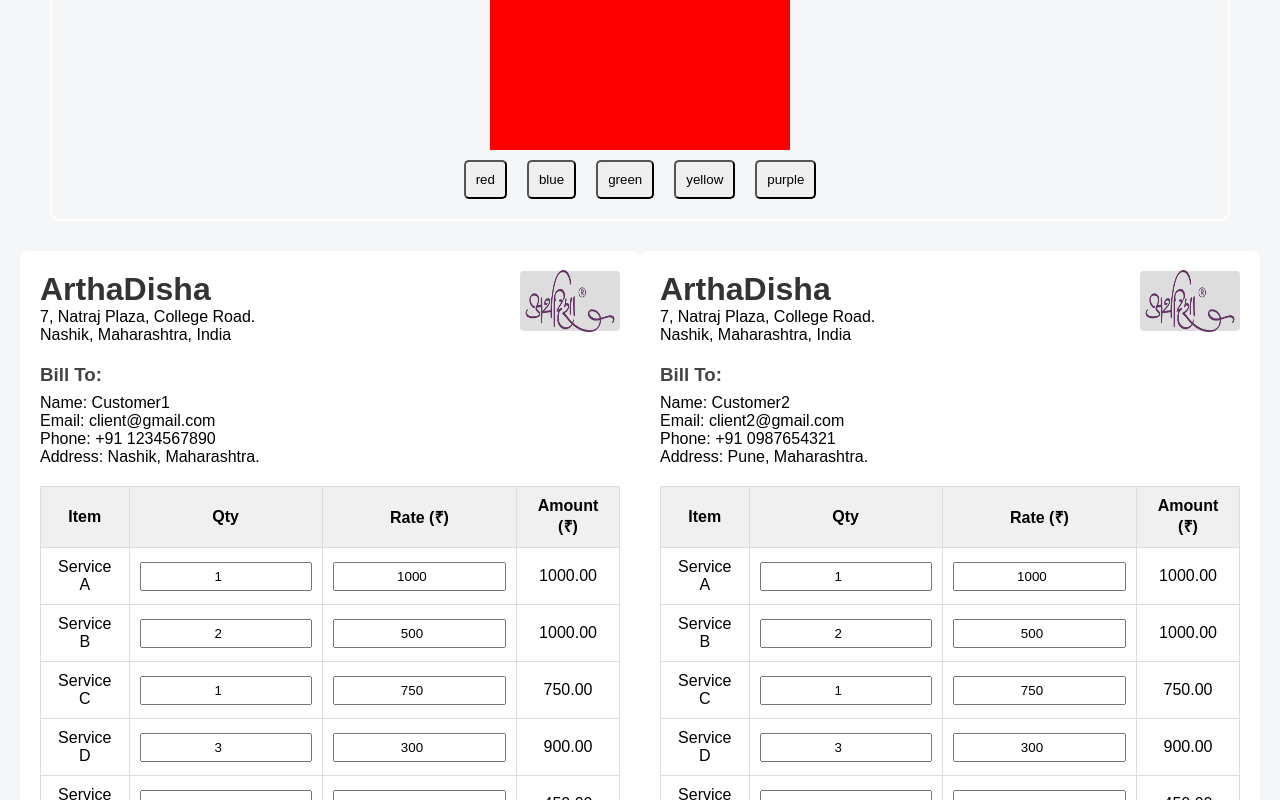
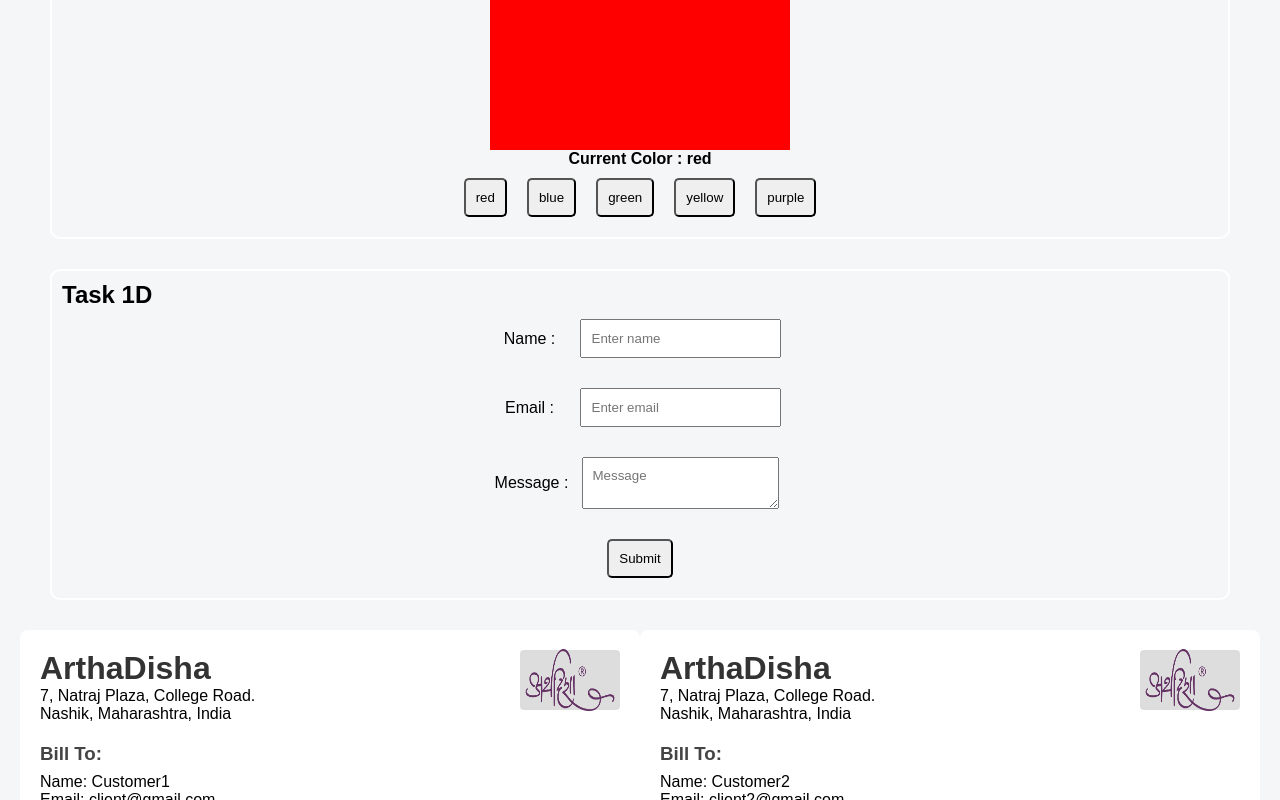
Before and after one commit to VSwaroop07/arthadisha-internship, a React (Create React App) app in the folder arthadisha-react-training/: page / in a window 1280 px wide. Shown: the part 613-1413 px from the top of the page. Built offline with nearby package versions, Linux system fonts and the light colour scheme.

Commit message:
( Task 1d ) Simple Form with seprate State

```diff
--- a/arthadisha-react-training/src/App.js
+++ b/arthadisha-react-training/src/App.js
@@ -7,6 +7,7 @@ import { useState } from "react";
 import CounterApp from "./components/hooks-practice/CounterApp";
 import ToggleVisibility from "./components/hooks-practice/ToggleVisibility";
 import BackgroundColorChanger from "./components/hooks-practice/BackgroundColorChanger";
+import SimpleForm from "./components/hooks-practice/SimpleForm";
 function App() {
   // const date = new Date();
   const invoiceStyle = {
@@ -32,6 +33,7 @@ function App() {
       <CounterApp/>
       <ToggleVisibility/>
       <BackgroundColorChanger/>
+      <SimpleForm/>
       {/* <div
         className="App"
         style={{ backgroundColor: "lightslategray", borderRadius: "20px" }}
--- a/arthadisha-react-training/src/components/hooks-practice/BackgroundColorChanger.jsx
+++ b/arthadisha-react-training/src/components/hooks-practice/BackgroundColorChanger.jsx
@@ -19,8 +19,8 @@ const BackgroundColorChanger = () => {
     <div style={box}>
         <h2 style={{textAlign: 'left'}}>Task 1C</h2>
       <div style={{height: '300px', width: '300px', backgroundColor: color, margin: 'auto'}}>
-
       </div>
+      <h4>Current Color : {color}</h4>
       <button
         type="button"
         onClick={() => setColor("red")}
--- /dev/null
+++ b/arthadisha-react-training/src/components/hooks-practice/SimpleForm.jsx
@@ -0,0 +1,83 @@
+import React, { useState } from "react";
+
+const SimpleForm = () => {
+  const [name, setName] = useState("");
+  const [email, setEmail] = useState("");
+  const [message, setMessage] = useState("");
+  const BtnStyle = {
+    margin: "10px",
+    padding: "10px",
+    borderRadius: "5px",
+    marginTop: "10px",
+  };
+  const box = {
+    border: "white 2px solid",
+    textAlign: "center",
+    gap: "13px",
+    margin: "30px",
+    padding: "10px",
+    borderRadius: "10px",
+  };
+  const inp = {
+    margin: "10px",
+    padding: "10px",
+  };
+  const labelStyle = {
+    width: "80px",
+  };
+  const formRow = {
+    display: "flex",
+    alignItems: "center",
+    marginBottom: "10px",
+    justifyContent: "center",
+  };
+  const handleSubmit = () => {
+  alert(`Name: ${name}\nEmail: ${email}\nMessage: ${message}`);
+  setName("");
+  setEmail("");
+  setMessage("");
+};
+  return (
+    <div style={box}>
+      <h2 style={{ textAlign: "left" }}>Task 1D</h2>
+      <div>
+        <div style={formRow}>
+          <label style={labelStyle}>Name :</label>
+          <input
+            type="text"
+            placeholder="Enter name"
+            style={inp}
+            value={name}
+            onChange={(e) => setName(e.target.value)}
+          />
+        </div>
+
+        <div style={formRow}>
+          <label style={labelStyle}>Email :</label>
+          <input
+            type="email"
+            placeholder="Enter email"
+            style={inp}
+            value={email}
+            onChange={(e) => setEmail(e.target.value)}
+          />
+        </div>
+
+        <div style={formRow}>
+          <label style={labelStyle}>Message :</label>
+          <textarea
+            placeholder="Message"
+            style={inp}
+            rows={2}
+            value={message}
+            onChange={(e) => setMessage(e.target.value)}
+          />
+        </div>
+
+        <button style={BtnStyle} onClick={handleSubmit}>Submit</button>
+      </div>
+    </div>
+  );
+};
+
+export default SimpleForm;
```
